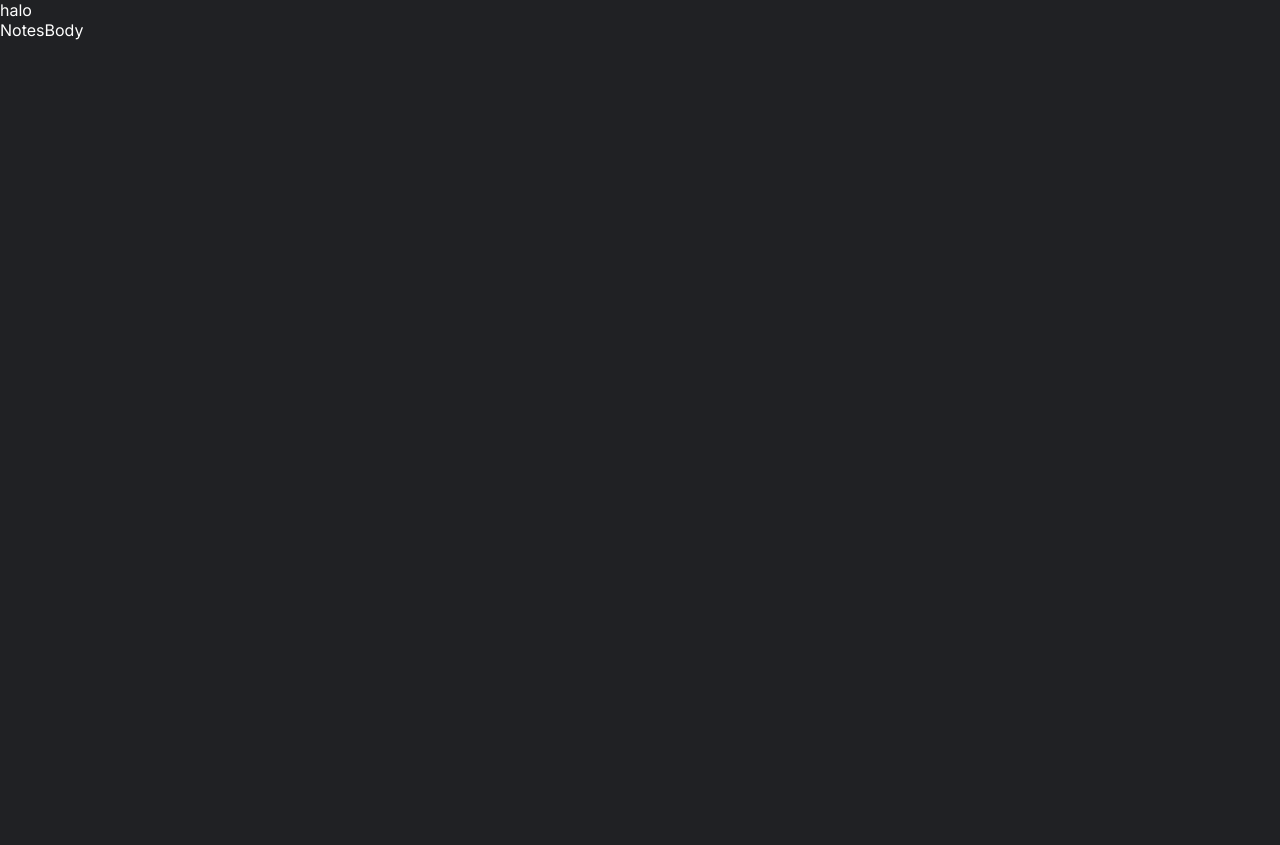
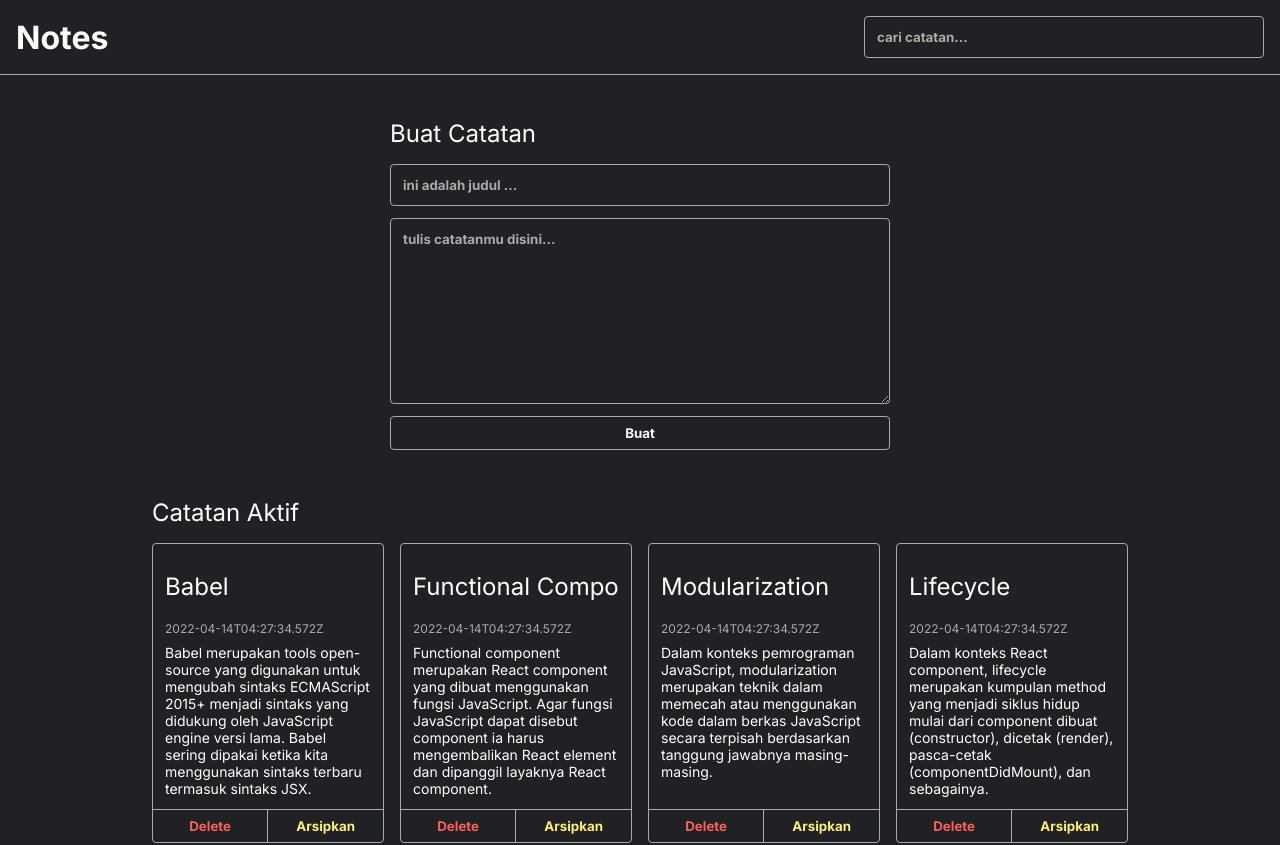
Before and after one commit to codesenja/personal-notes-react, a React (Create React App) app: page / in a window 1280 px wide. Shown: the top 845 px of the page. Before the commit the page ends 800 px from the top, so only its background shows below. Built offline with nearby package versions, Linux system fonts and the light colour scheme.

Commit message:
styling page

```diff
--- /dev/null
+++ b/src/components/ArchiveSection/index.js
@@ -0,0 +1,9 @@
+import React from "react";
+
+export default function ArchiveSection() {
+  return (
+    <>
+      <h2>Arsip</h2>
+    </>
+  );
+}
--- a/src/components/HeaderSection/index.js
+++ b/src/components/HeaderSection/index.js
@@ -1,5 +1,12 @@
 import React from "react";
 
 export default function HeaderSection() {
-  return <div>halo</div>;
+  return (
+    <div className="note-app__header">
+      <h1>Notes</h1>
+      <div className="note-search">
+        <input type="text" placeholder="cari catatan..." />
+      </div>
+    </div>
+  );
 }
--- /dev/null
+++ b/src/components/NotesInput/NotesInput.js
@@ -0,0 +1,27 @@
+import React from "react";
+
+export default function NotesInput() {
+  return (
+    <div className="note-input">
+      <h2>Buat Catatan</h2>
+      <form action="">
+        <p className="note-input__title__char-limit"></p>
+        <input
+          type="text"
+          className="note-input__title"
+          placeholder="ini adalah judul ..."
+          required
+        />
+        <textarea
+          name=""
+          id=""
+          cols="30"
+          rows="10"
+          className="note-input__body"
+          placeholder="tulis catatanmu disini..."
+        ></textarea>
+        <button type="submit">Buat</button>
+      </form>
+    </div>
+  );
+}
--- a/src/components/NotesSection/NotesApp.js
+++ b/src/components/NotesSection/NotesApp.js
@@ -1,14 +1,13 @@
 import React from "react";
-import { getInitialData } from "../../utils";
+import { getInitialData, showFormattedDate } from "../../utils";
 import NotesList from "./NotesList";
 
 export default function NotesApp() {
   const notes = getInitialData();
-  console.log(getInitialData);
   return (
-    <div className="notes-list__body">
+    <>
       <h2>Catatan Aktif</h2>
       <NotesList notes={notes} />
-    </div>
+    </>
   );
 }
--- a/src/components/NotesSection/NotesBody.js
+++ b/src/components/NotesSection/NotesBody.js
@@ -1,5 +1,21 @@
 import React from "react";
 
-export default function NotesBody() {
-  return <div>NotesBody</div>;
+export default function NotesBody(props) {
+  return (
+    <>
+      <div className="note-item">
+        <div className="note-item__content">
+          <div className="note-item__title">
+            <h2>{props.title}</h2>
+          </div>
+          <p className="note-item__date">{props.createdAt}</p>
+          <p className="note-item__body">{props.body}</p>
+        </div>
+        <div className="note-item__action">
+          <button className="note-item__delete-button">Delete</button>
+          <button className="note-item__archive-button">Arsipkan</button>
+        </div>
+      </div>
+    </>
+  );
 }
--- a/src/components/NotesSection/NotesList.js
+++ b/src/components/NotesSection/NotesList.js
@@ -4,10 +4,9 @@ import NotesBody from "./NotesBody";
 export default function NotesList({ notes }) {
   return (
     <div className="notes-list">
-      <NotesBody />
-      {/* {notes.map((note) => {
-        <NotesBody />;
-      })} */}
+      {notes.map((note) => (
+        <NotesBody key={note.id} {...note} />
+      ))}
     </div>
   );
 }
--- a/src/pages/index.js
+++ b/src/pages/index.js
@@ -1,6 +1,8 @@
 import React, { Component } from "react";
+import ArchiveSection from "../components/ArchiveSection";
 import HeaderSection from "../components/HeaderSection";
-import NotesApp from "../components/NotesSection/NotesList";
+import NotesInput from "../components/NotesInput/NotesInput";
+import NotesApp from "../components/NotesSection/NotesApp";
 export default class LandingPage extends Component {
   componentDidMount() {
     document.title = "My Personal Notes.";
@@ -9,8 +11,13 @@ export default class LandingPage extends Component {
   render() {
     return (
       <>
+        {/* <HeaderSection /> */}
         <HeaderSection />
-        <NotesApp />
+        <div className="note-app__body">
+          <NotesInput />
+          <NotesApp />
+          <ArchiveSection />
+        </div>
       </>
     );
   }
```
Also changed, not shown: src/components/HeroSection/index.js (deleted).
